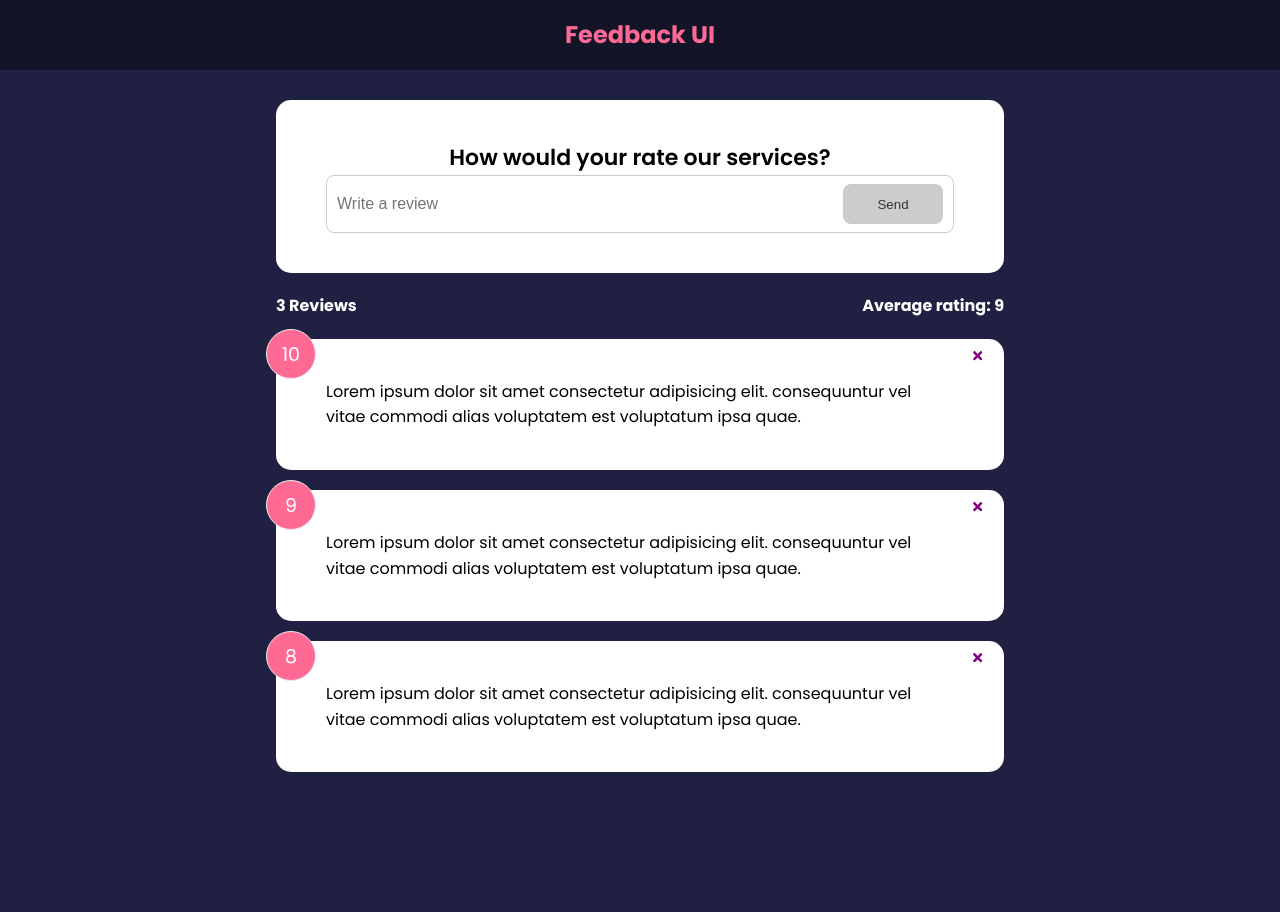
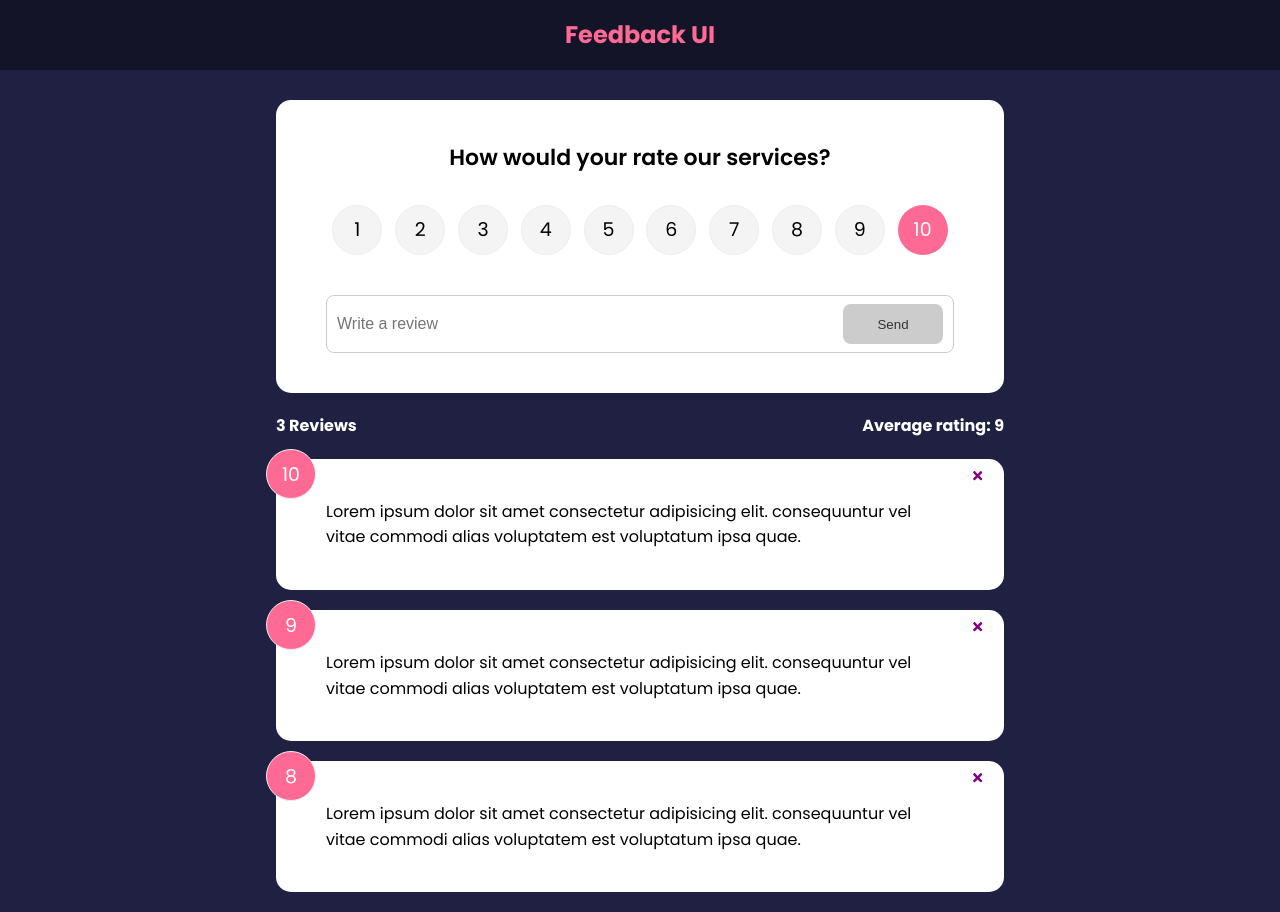
Before and after one commit to Marshneil13/Feedback-App, a React (Create React App) app: page / in a window 1280 px wide. Before the commit the page ends 800 px from the top, so only its background shows below. Built offline with nearby package versions, Linux system fonts and the light colour scheme.

Commit message:
form changes

```diff
--- a/package.json
+++ b/package.json
@@ -6,10 +6,12 @@
     "@testing-library/jest-dom": "^5.16.1",
     "@testing-library/react": "^12.1.2",
     "@testing-library/user-event": "^13.5.0",
+    "framer-motion": "^4.1.17",
     "react": "^17.0.2",
     "react-dom": "^17.0.2",
     "react-icons": "^4.3.1",
     "react-scripts": "5.0.0",
+    "uuid": "^8.3.2",
     "web-vitals": "^2.1.4"
   },
   "scripts": {
--- a/src/App.js
+++ b/src/App.js
@@ -1,3 +1,4 @@
+import {v4 as uuidv4} from 'uuid'
 import { useState } from "react";
 import Header from "./components/Header";
 import FeedbackList from "./components/FeedbackList";
@@ -13,11 +14,16 @@
     }
   }
 
+  const addFeedback = (newFeedback) =>{
+    newFeedback.id = uuidv4();
+    setFeedback([newFeedback, ...feedback]);
+  }
+
   return (
     <>
     <Header/>
     <div className="container">
-      <FeedbackForm />
+      <FeedbackForm handleAdd={addFeedback}/>
       <FeedbackStats feedback={feedback}/>
       <FeedbackList feedback={feedback} handleDelete={deleteFeedback}/>
 
--- a/src/components/FeedbackForm.jsx
+++ b/src/components/FeedbackForm.jsx
@@ -1,30 +1,46 @@
 import React from 'react'
+import RatingSelect from './RatingSelect';
 import { useState } from 'react'
 import Card from './shared/Card'
 import Button from './shared/Button';
 
-function FeedbackForm() {
+function FeedbackForm({handleAdd}) {
 const [text, setText] = useState('');
+const [rating, setRating] = useState(10);
 const [btnDisabled, setBtnDisabled] = useState(true);
 const [message, setMessage] = useState('');
 const handleTextChange = (e) => {
-    if(text===''){
+    if(e.target.value===''){
         setBtnDisabled(true)
         setMessage(null)
-    }else if(text !=='' && text.trim().length<10){
+    }else if(e.target.value !=='' && e.target.value.trim().length<10){
+        setMessage('Text must be at least 10 characters')
         setBtnDisabled(true)
-        setMessage('Text must be at least 10 characters')
     }else{
         setBtnDisabled(false)
         setMessage(null)
     }
     setText(e.target.value);
+
 }
+
+  const handleSubmit = (e) => {
+      e.preventDefault()
+      if(text.trim().length > 10){
+          const newFeedback = {
+              text,
+              rating
+          }
+          handleAdd(newFeedback);
+          setText('')
+      }
+  }
 
   return (
     <Card>
-        <form action="">
+        <form onSubmit={handleSubmit}>
         <h2>How would your rate our services?</h2>
+        <RatingSelect select={(rating) => setRating(rating)}/>
     <div className="input-group">
         <input onChange={handleTextChange}
         type="text" placeholder='Write a review' value={text}/>
--- a/src/components/FeedbackList.jsx
+++ b/src/components/FeedbackList.jsx
@@ -1,3 +1,4 @@
+import {motion, AnimatePresence} from 'framer-motion'
 import PropTypes from 'prop-types';
 import FeedbackItem from "./FeedbackItem";
 
@@ -6,13 +7,31 @@
         return <p>No feedback yet</p>;
     }
 
-  return (
+    return (
+
       <div className="feedback-list">
+          <AnimatePresence>
           {feedback.map((item) => (
+              <motion.div
+              key={item.id}
+              initial={{opacity:0}}
+              animate={{opacity:1}}
+              exit={{opacity:0}}
+              >
              <FeedbackItem key={item.id} item={item} handleDelete={handleDelete} />
+             </motion.div>
           ))}
+          </AnimatePresence>
       </div>
   );
+
+//   return (
+//       <div className="feedback-list">
+//           {feedback.map((item) => (
+//              <FeedbackItem key={item.id} item={item} handleDelete={handleDelete} />
+//           ))}
+//       </div>
+//   );
 }
 
 FeedbackList.propTypes = {
--- /dev/null
+++ b/src/components/RatingSelect.jsx
@@ -0,0 +1,128 @@
+import React from 'react'
+import { useState } from 'react'
+
+function RatingSelect({select}) {
+const [selected, setSelected] = useState(10);
+
+const handleChange = (e) => {
+    setSelected(+e.currentTarget.value);
+    select(+e.currentTarget.value);
+}
+
+  return (
+    <ul className='rating'>
+      <li>
+        <input
+          type='radio'
+          id='num1'
+          name='rating'
+          value='1'
+          onChange={handleChange}
+          checked={selected === 1}
+        />
+        <label htmlFor='num1'>1</label>
+      </li>
+      <li>
+        <input
+          type='radio'
+          id='num2'
+          name='rating'
+          value='2'
+          onChange={handleChange}
+          checked={selected === 2}
+        />
+        <label htmlFor='num2'>2</label>
+      </li>
+      <li>
+        <input
+          type='radio'
+          id='num3'
+          name='rating'
+          value='3'
+          onChange={handleChange}
+          checked={selected === 3}
+        />
+        <label htmlFor='num3'>3</label>
+      </li>
+      <li>
+        <input
+          type='radio'
+          id='num4'
+          name='rating'
+          value='4'
+          onChange={handleChange}
+          checked={selected === 4}
+        />
+        <label htmlFor='num4'>4</label>
+      </li>
+      <li>
+        <input
+          type='radio'
+          id='num5'
+          name='rating'
+          value='5'
+          onChange={handleChange}
+          checked={selected === 5}
+        />
+        <label htmlFor='num5'>5</label>
+      </li>
+      <li>
+        <input
+          type='radio'
+          id='num6'
+          name='rating'
+          value='6'
+          onChange={handleChange}
+          checked={selected === 6}
+        />
+        <label htmlFor='num6'>6</label>
+      </li>
+      <li>
+        <input
+          type='radio'
+          id='num7'
+          name='rating'
+          value='7'
+          onChange={handleChange}
+          checked={selected === 7}
+        />
+        <label htmlFor='num7'>7</label>
+      </li>
+      <li>
+        <input
+          type='radio'
+          id='num8'
+          name='rating'
+          value='8'
+          onChange={handleChange}
+          checked={selected === 8}
+        />
+        <label htmlFor='num8'>8</label>
+      </li>
+      <li>
+        <input
+          type='radio'
+          id='num9'
+          name='rating'
+          value='9'
+          onChange={handleChange}
+          checked={selected === 9}
+        />
+        <label htmlFor='num9'>9</label>
+      </li>
+      <li>
+        <input
+          type='radio'
+          id='num10'
+          name='rating'
+          value='10'
+          onChange={handleChange}
+          checked={selected === 10}
+        />
+        <label htmlFor='num10'>10</label>
+      </li>
+    </ul>
+  )
+}
+
+export default RatingSelect
```
Also changed, not shown: 1 other file (tests, documents, lock files or other folders).
